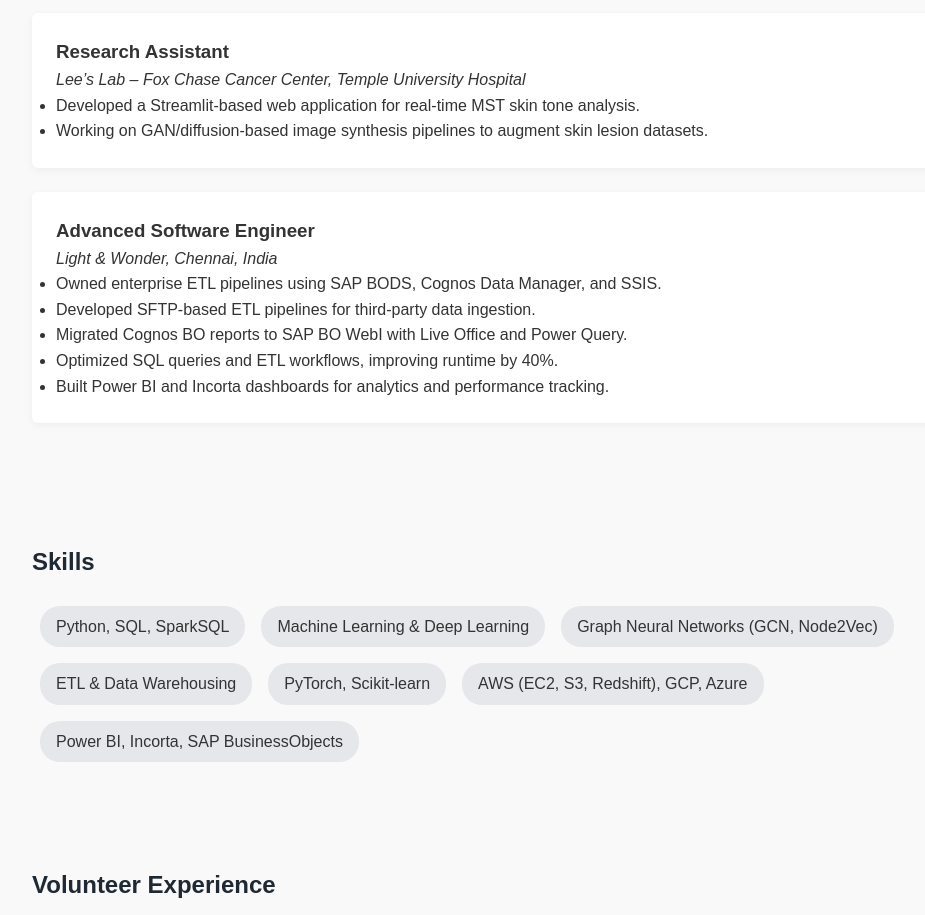
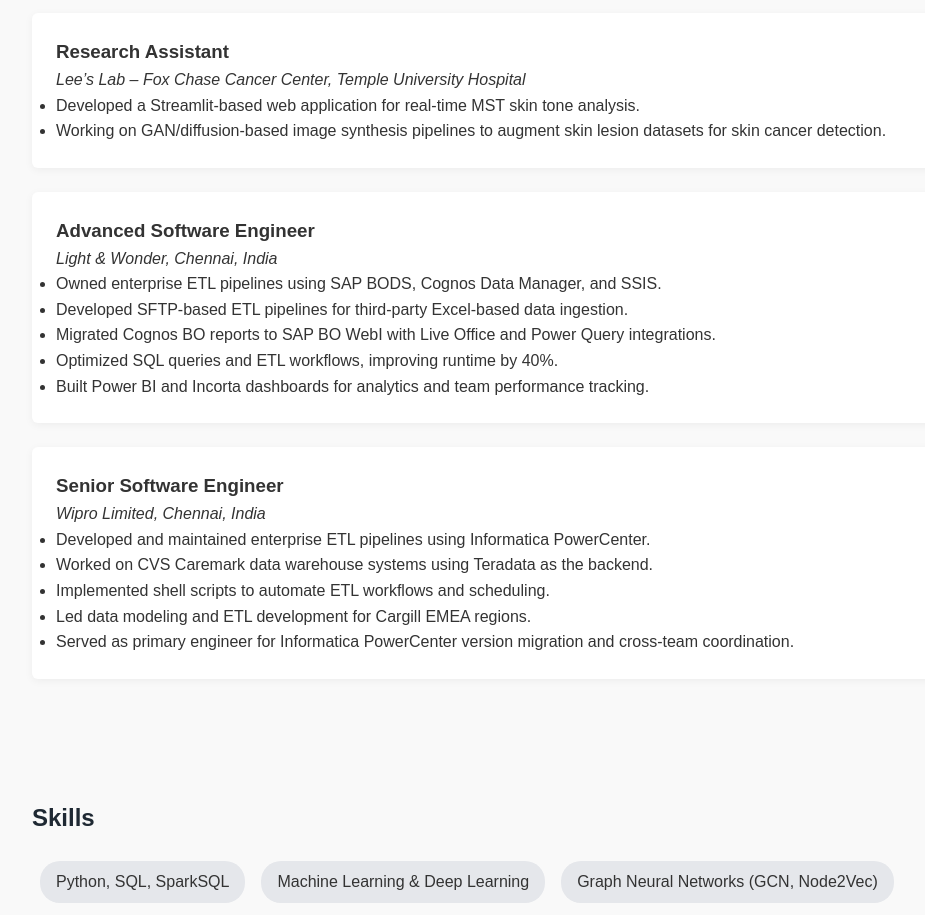
Before and after one commit to santhean/santhean.github.io, a plain HTML site: page index.html in a window 1280 px wide. Shown: the part 1808-2723 px from the top of the page, without its empty margins (96-1021 px from the left). Drawn offline with Linux system fonts and the light colour scheme; a script that the page names is missing.

Commit message:
Fix HTML formatting and structure

```diff
--- a/index.html
+++ b/index.html
@@ -105,7 +105,6 @@
 
   </section>
 
-  <!-- Experience -->
 <section id="experience" class="section">
   <h2>Experience</h2>
 
@@ -114,7 +113,7 @@
     <p><em>Lee’s Lab – Fox Chase Cancer Center, Temple University Hospital</em></p>
     <ul>
       <li>Developed a Streamlit-based web application for real-time MST skin tone analysis.</li>
-        <li>Working on GAN/diffusion-based image synthesis pipelines to augment skin lesion datasets.</li>
+      <li>Working on GAN/diffusion-based image synthesis pipelines to augment skin lesion datasets for skin cancer detection.</li>
     </ul>
   </div>
 
@@ -123,12 +122,25 @@
     <p><em>Light & Wonder, Chennai, India</em></p>
     <ul>
       <li>Owned enterprise ETL pipelines using SAP BODS, Cognos Data Manager, and SSIS.</li>
-        <li>Developed SFTP-based ETL pipelines for third-party data ingestion.</li>
-        <li>Migrated Cognos BO reports to SAP BO WebI with Live Office and Power Query.</li>
+      <li>Developed SFTP-based ETL pipelines for third-party Excel-based data ingestion.</li>
+      <li>Migrated Cognos BO reports to SAP BO WebI with Live Office and Power Query integrations.</li>
       <li>Optimized SQL queries and ETL workflows, improving runtime by 40%.</li>
-        <li>Built Power BI and Incorta dashboards for analytics and performance tracking.</li>
+      <li>Built Power BI and Incorta dashboards for analytics and team performance tracking.</li>
     </ul>
   </div>
+
+  <div class="card">
+    <h3>Senior Software Engineer</h3>
+    <p><em>Wipro Limited, Chennai, India</em></p>
+    <ul>
+      <li>Developed and maintained enterprise ETL pipelines using Informatica PowerCenter.</li>
+      <li>Worked on CVS Caremark data warehouse systems using Teradata as the backend.</li>
+      <li>Implemented shell scripts to automate ETL workflows and scheduling.</li>
+      <li>Led data modeling and ETL development for Cargill EMEA regions.</li>
+      <li>Served as primary engineer for Informatica PowerCenter version migration and cross-team coordination.</li>
+    </ul>
+  </div>
+
 </section>
 
   <!-- Skills -->
```
Lines whose indentation alone changed are shown as unchanged.
